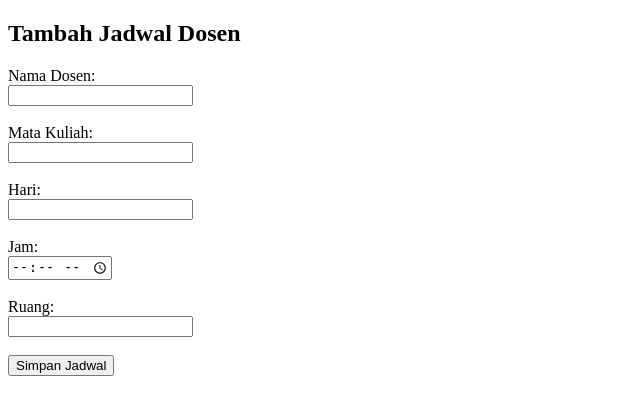
After one commit to AllenaZandraPuspita/jadwalotomatis-mi, a PHP site: page /tambah.php in a window 1280 px wide. The commit adds this page. Shown: the top 415 px of the page, without its empty margins (0-640 px from the left). Run offline with PHP 8.4, Linux system fonts and the light colour scheme; a stand-in replaces the project's code that opens the database connection.

Commit message:
Allena: Memperbarui tampilan utama jadwal dosen

```diff
--- /dev/null
+++ b/tambah.php
@@ -0,0 +1,28 @@
+<!DOCTYPE html>
+<html lang="id">
+<head>
+    <meta charset="UTF-8">
+    <title>Tambah Jadwal Dosen</title>
+</head>
+<body>
+    <h2>Tambah Jadwal Dosen</h2>
+    <form method="post" action="input_data.php">
+        <label>Nama Dosen:</label><br>
+        <input type="text" name="nama_dosen" required><br><br>
+
+        <label>Mata Kuliah:</label><br>
+        <input type="text" name="mata_kuliah" required><br><br>
+
+        <label>Hari:</label><br>
+        <input type="text" name="hari" required><br><br>
+
+        <label>Jam:</label><br>
+        <input type="time" name="jam" required><br><br>
+
+        <label>Ruang:</label><br>
+        <input type="text" name="ruang" required><br><br>
+
+        <input type="submit" value="Simpan Jadwal">
+    </form>
+</body>
+</html>
```
Also changed, not shown: index.php (+43 -1 lines).
